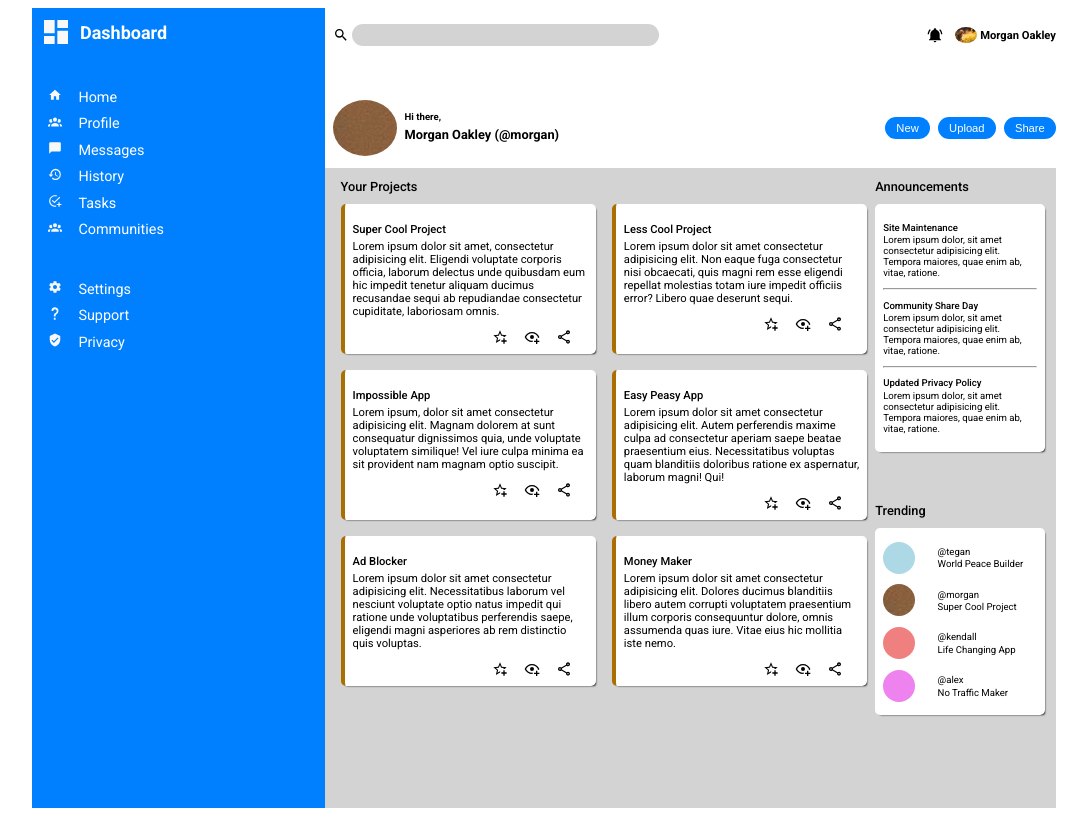
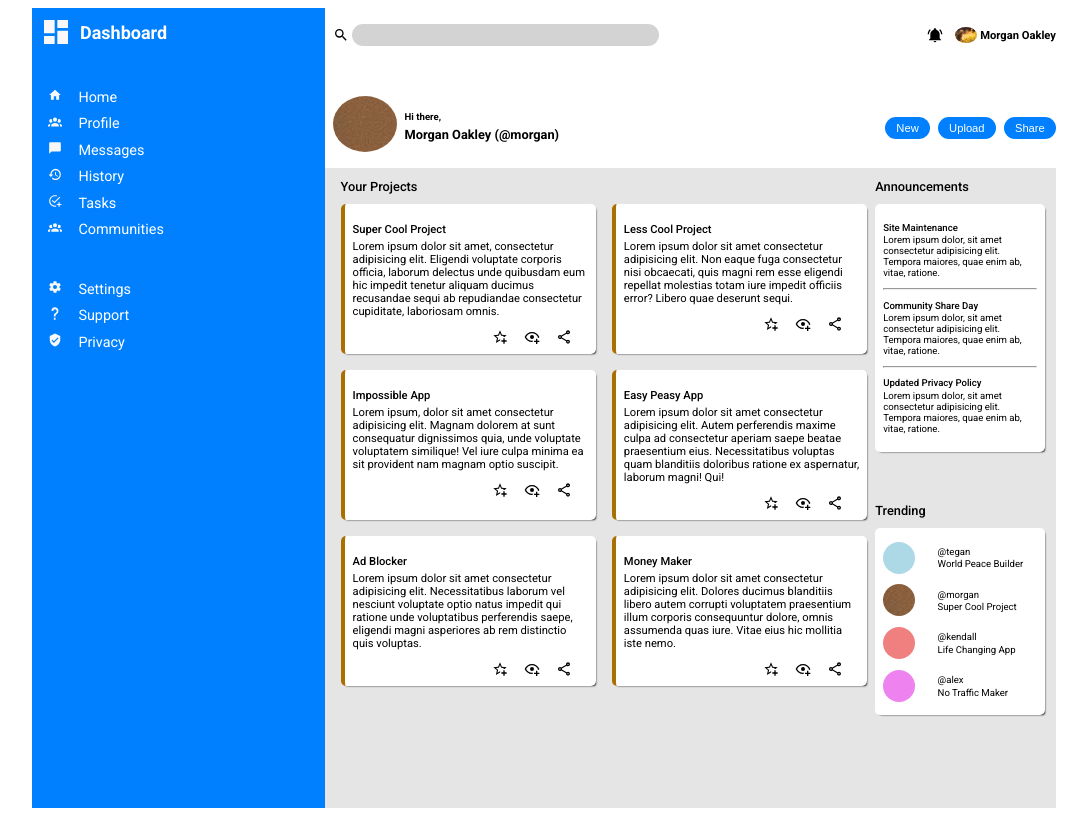
Before and after one commit to timurg01/admin-dashboard, a plain HTML site: page index.html in a window 1280 px wide. Shown: the whole page, without its empty margins (96-1183 px from the left). Drawn offline with Linux system fonts and the light colour scheme; a web font is replaced by a local one.

Commit message:
finished version 2 with minor tweaks to margin and bg color

```diff
--- a/style.css
+++ b/style.css
@@ -130,6 +130,7 @@ li {
     border-radius: 50%;
     height: 3.5rem;
     margin-left: 0.5rem;
+    margin-bottom: 0.5rem;
 }
 
 .buttons {
@@ -149,7 +150,7 @@ li {
 }
 
 .content {
-    background-color: lightgrey;
+    background-color: rgb(230, 229, 229);
     grid-area: 2 / 2 / -1 / -1;
     display: grid;
     grid-template-columns: 3fr 1fr;
@@ -204,7 +205,7 @@ li {
 
 .announcements {
     font-size: 0.6rem;
-    margin: 0 0.7rem 0.5rem 0;
+    margin: 0 0.7rem 0.1rem 0;
 }
 
 .announcements-text {
```
